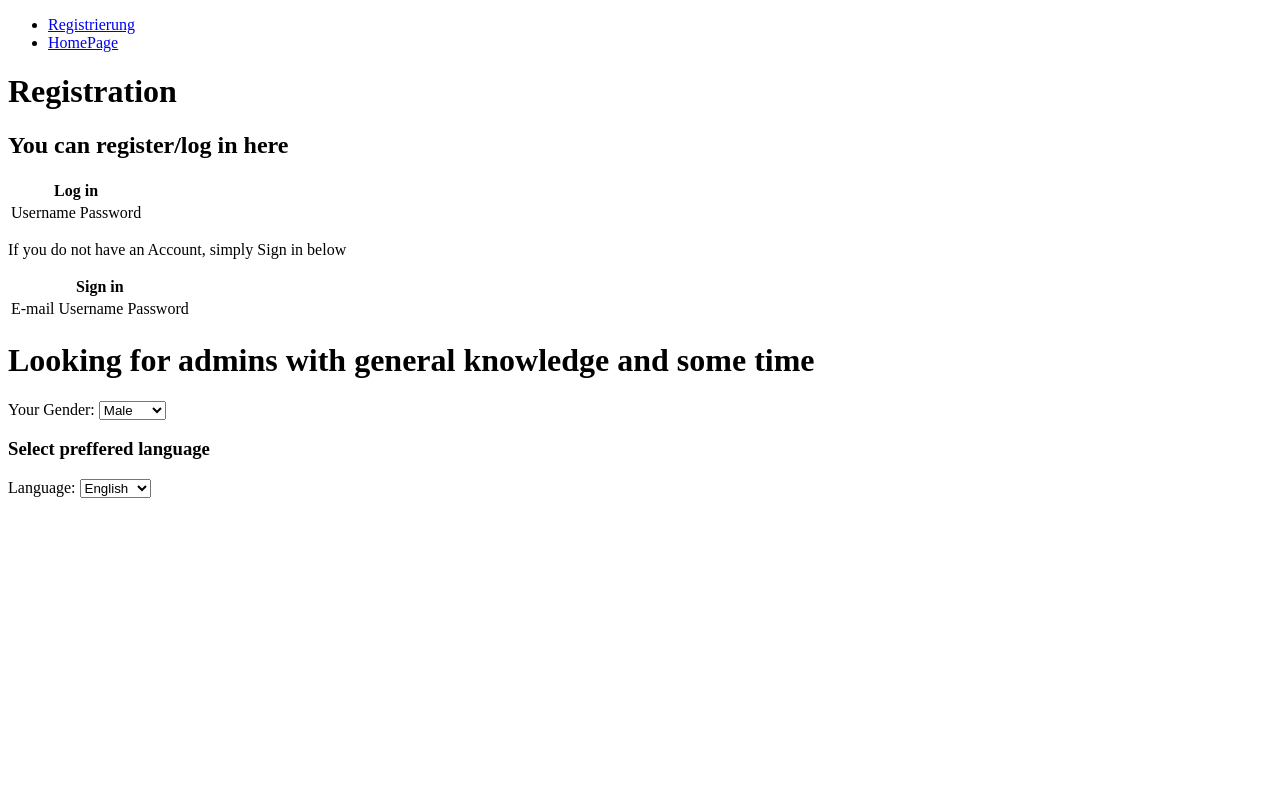
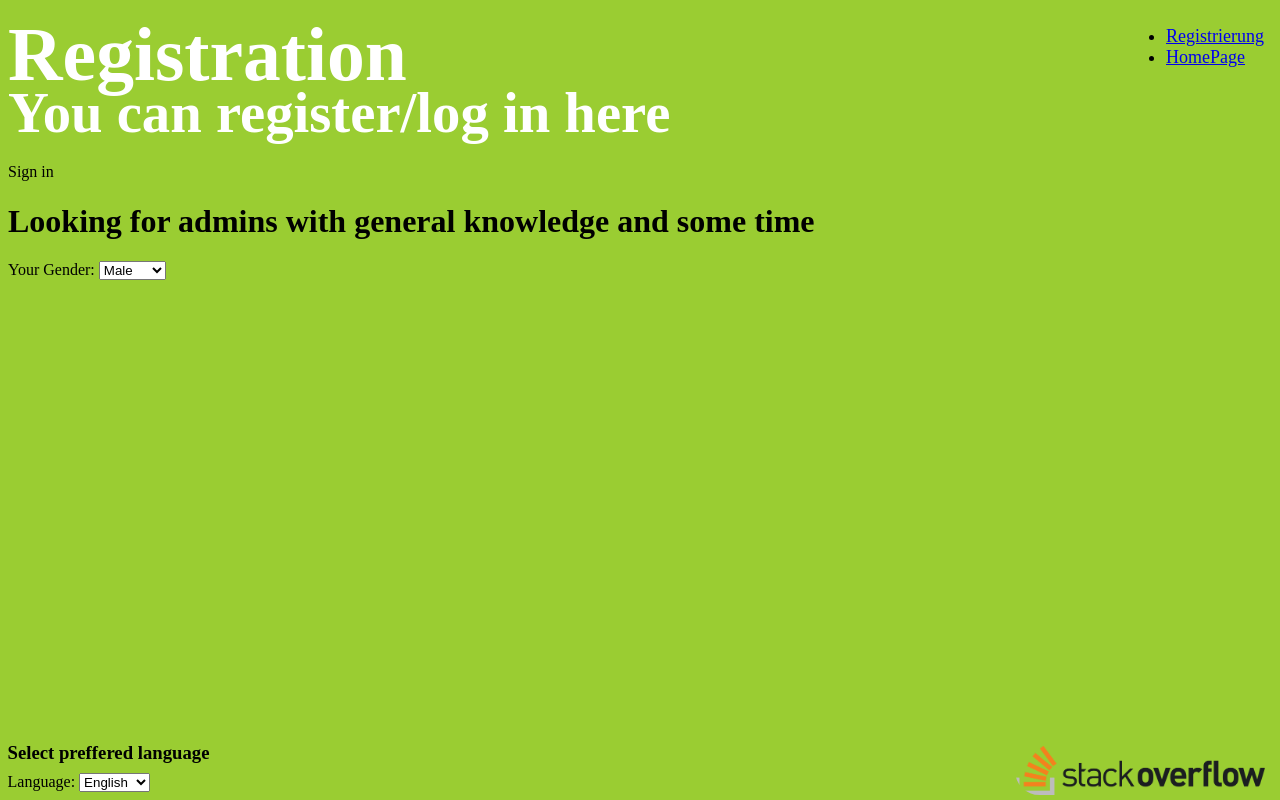
Before and after one commit to Mrdak8/Forum_StackOverFlow_Inspired, a plain HTML site: page Registration.html in a window 1280 px wide. Drawn offline with Linux system fonts and the light colour scheme.

Commit message:
Basic background colour and layout

```diff
--- a/Registration.html
+++ b/Registration.html
@@ -1,19 +1,21 @@
 <!DOCTYPE html>
 <html lang="de">
+
 <head>
 
 
-
+    <link rel="stylesheet" href="mystyle.css">
     <title>Find Your Answers</title>
-        <meta charset="utf-8"/>
+    <meta charset="utf-8" />
     <meta name="description" content="Here you can create new account to share and broaden your knowledge">
-        <meta name="keywords" content="HTML,Questions,registration,account">
+    <meta name="keywords" content="HTML,questions,registration,account">
     <meta name="Author" content="Leonard Bingöl">
 
 
 </head>
+
 <body>
-        <div class="homepage">
+    <div class="registration">
         <ul>
 
             <li><a href="Registration.html">Registrierung</a></li>
@@ -23,36 +25,18 @@
 
         </ul>
     </div>
+    <div class="Überschrift">
         <h1>Registration</h1>
         <h2>You can register/log in here</h2>
+    </div>
     <header>
-            <table>
-                <thead>
-                    <tr>
-                        <th colspan="2">Log in</th>
-                    </tr>
-                </thead>
-                <tbody>
-                    <tr>
-                        <td>Username</td>
-                        <td>Password</td>
-                    </tr>
-                </tbody>
-            </table>
-        <p>If you do not have an Account, simply Sign in below</p>
-        <table>
+        <img src="Images/1280px-Stack_Overflow_logo.svg.png" alt="Picture not found" />
+
         <thead>
             <tr>
                 <th colspan="3">Sign in</th>
             </tr>
-            </thead>
-            <tbody>
-                <tr>
-                    <td>E-mail</td>
-                    <td>Username</td>
-                    <td>Password</td>
-                </tr>
-            </tbody>
+
             </table>
     </header>
     <main>
@@ -64,6 +48,7 @@
         </select>
     </main>
     <footer>
+        <div class="languageFooter">
             <h3>Select preffered language</h3>
             <label for="language">Language:</label>
             <select name="language" id="Language">
@@ -71,8 +56,9 @@
                 <option value="German">German</option>
                 <option value="Slovak">Slovak</option>
             </select>
-
+        </div>
     </footer>
 
 </body>
+
 </html>
--- a/index.html
+++ b/index.html
@@ -3,6 +3,7 @@
 
 <html lang="de">
   <head>
+    <link rel="stylesheet" href="mystyle.css">
     <title>Find Your Answers</title>
     <meta charset="utf-8" />
     <meta
@@ -11,56 +12,54 @@
     />
     <meta name="keywords" content="HTML,Questions,answers,forums" />
     <meta name="Author" content="Leonard Bingöl" />
-    <style>
 
-      img {
-        width: 250px;
-        border-radius: 50px;
-        float: left;
-        margin-right: 10px;
-      }
-    </style>
 
   </head>
   <body>
-    <div class="registration">
+
+    <header>
+      <img
+        src="Images/1280px-Stack_Overflow_logo.svg.png"
+        alt="Picture not found"
+      />
+      <div class="registration">
       <ul>
         <li><a href="Registration.html">Registration</a></li>
         <li><a href="index.html">HomePage</a></li>
       </ul>
     </div>
+    <div class="Überschrift">
     <h1>Find your Answers</h1>
     <h2>And share your knowledge</h2>
-    <header>
-      <p>
+      </div>
+    </header>
+
+    <main>
+      <div class="Text">
+       <p>
         Join the comunity by clicking on the Registration link and signing up
         for free"
       </p>
-    </header>
-    <main>
       <p>
         A public platform building the definitive collection of coding questions
         & answers
       </p>
       <p></p>
-      <p1>A private collaboration & knowledge sharing platform</p1>
-      <p>Inspirde by:</p>
-      <img
-        src="Images/1280px-Stack_Overflow_logo.svg.png"
-        alt="Picture not found"
-      />
+      <p>A private collaboration & knowledge sharing platform</p>
+      </div>
+
     </main>
     <footer>
-        <br>
-        <br>
-        <br>
-        <h3>Select preffered language</h3>
+      <div class="languageFooter">
+        <h3 class="language">Select preffered language</h3>
         <label for="language">Language:</label>
+
         <select name="language" id="Language">
             <option value="English">English</option>
             <option value="German">German</option>
             <option value="Slovak">Slovak</option>
         </select>
+      </div>
     </footer>
   </body>
 </html>
--- /dev/null
+++ b/mystyle.css
@@ -0,0 +1,45 @@
+img {
+    width: 250px;
+    border-radius: 50px;
+    float: right;
+    margin-right: 10px;
+    position: absolute;
+    right: 5px;
+    bottom: 5px;
+
+  }
+  body{
+    background-color: yellowgreen;
+  }
+
+
+  div.registration{
+    background-color:yellowgreen ;
+    background: 0;
+    color: black;
+    position: absolute;
+    top: 8px;
+    right: 16px;
+    font-size:large;
+  }
+  div.Überschrift{
+    background-color: yellowgreen;
+    color: white;
+    font-size: 1cm;
+    line-height: 0.2cm;
+
+  }
+  div.Text{
+    font-size: 0.6cm;
+    line-height:0.3cm;
+    font-weight: bolder;
+  }
+ div.sprache{
+   font-size: large;
+ }
+ div.languageFooter{
+     position:absolute ;
+     bottom: 0.2cm;
+     left: 0.2cm;
+     line-height: 0.1cm;
+ }
```
Lines whose indentation alone changed are shown as unchanged.
